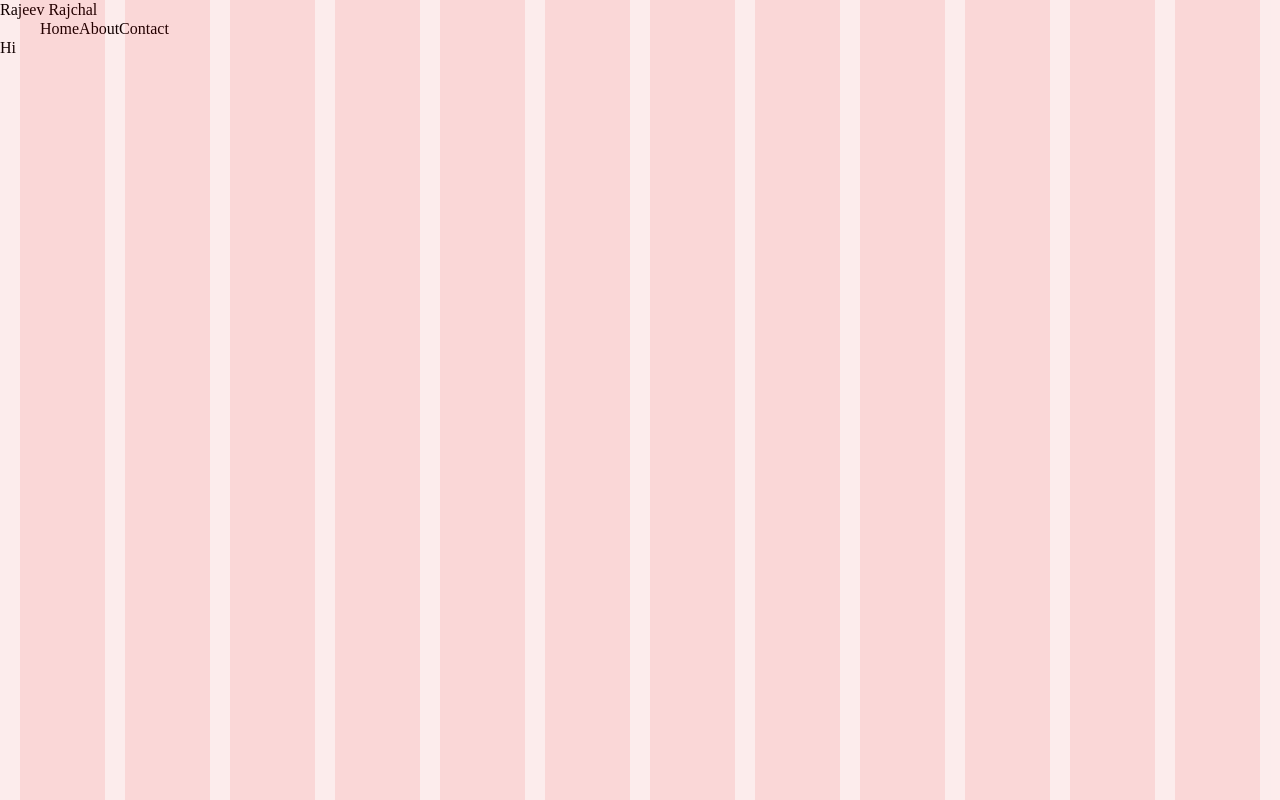
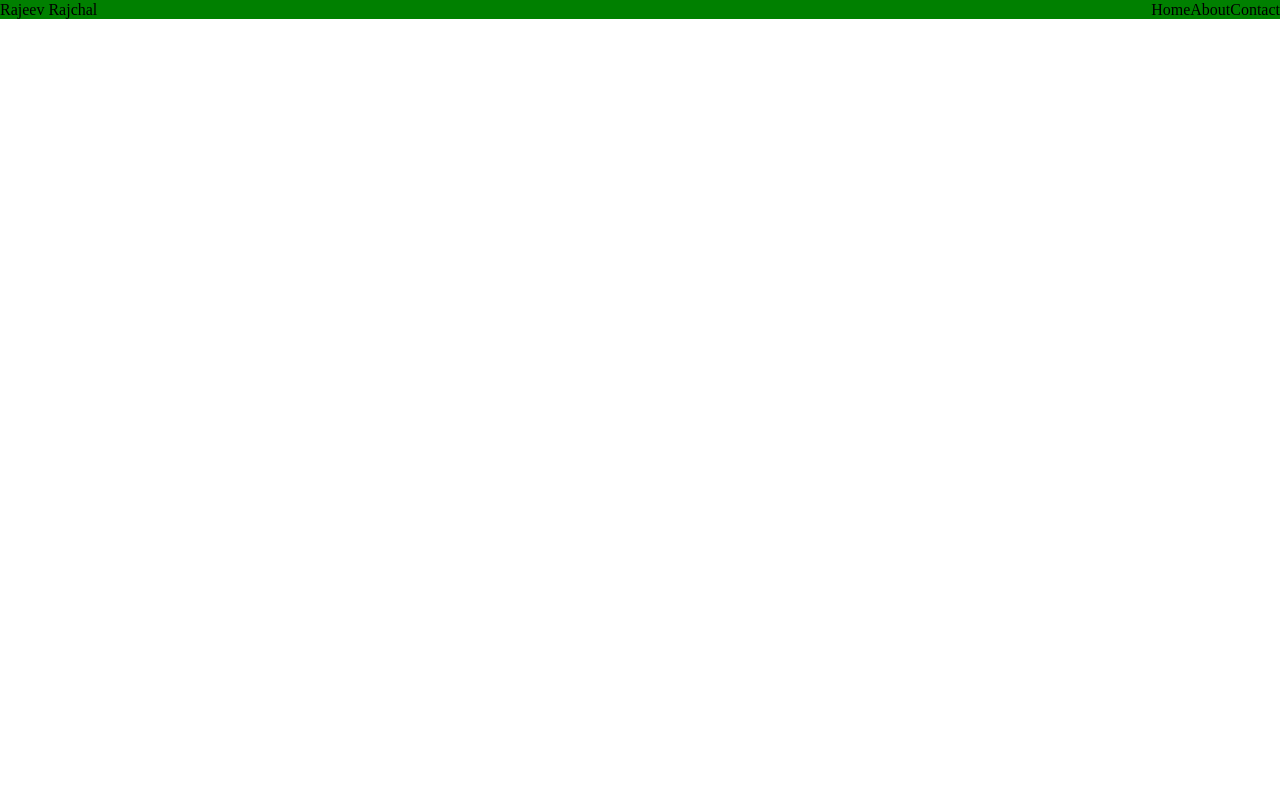
Before and after one commit to rajeevrajchal/rajeev-me, a SvelteKit app: page / in a window 1280 px wide. Shown: the top 800 px of the page. Built offline with nearby package versions, Linux system fonts and the light colour scheme.

Commit message:
updated root css

```diff
--- a/src/lib/shared/components/debug/layout.svelte
+++ b/src/lib/shared/components/debug/layout.svelte
@@ -65,10 +65,10 @@
 		height: 100%;
 		width: 100%;
 		margin: 0 auto;
-		background-color: rgba(222, 0, 0, 0.15);
+		background-color: rgba(255, 255, 255, 0.15);
 	}
 	.collumn {
-		background-color: rgba(222, 0, 0, 0.2);
+		background-color: rgba(255, 255, 255, 0.15);
 		height: 100%;
 	}
 </style>
--- a/src/lib/shared/components/navigation/app-bar.svelte
+++ b/src/lib/shared/components/navigation/app-bar.svelte
@@ -8,6 +8,20 @@
 </nav>
 
 <style>
+	nav {
+		position: fixed;
+		top: 0;
+		left: 0;
+		width: 100%;
+
+		padding-inline: calc(var(--layout-padding) * 1px);
+		background: green;
+
+		display: flex;
+		align-items: center;
+		justify-content: space-between;
+	}
+
 	ul {
 		display: flex;
 		align-items: center;
--- a/src/routes/+layout.svelte
+++ b/src/routes/+layout.svelte
@@ -2,7 +2,7 @@
 	import '@styles/css/reset.css';
 	import '@styles/css/global.css';
 	import type { Snippet } from 'svelte';
-	import { Layout } from '@shared';
+	import { AppBar, Layout } from '@shared';
 	import { Variables } from '@styles/variables';
 
 	let {
@@ -10,7 +10,7 @@
 	}: {
 		children: Snippet;
 	} = $props();
-	let showGrid: boolean = $state(true);
+	let showGrid: boolean = $state(false);
 
 	const layouts = [
 		{
@@ -44,11 +44,14 @@
 	{#if showGrid}
 		<Layout {layouts} />
 	{/if}
+	<AppBar />
 	{@render children()}
 </main>
 
 <style>
 	main {
 		position: relative;
+		width: 100vw;
+		background: blue;
 	}
 </style>
--- a/src/routes/+page.svelte
+++ b/src/routes/+page.svelte
@@ -1,8 +1,3 @@
-<script lang="ts">
-	import AppBar from '@shared/components/navigation/app-bar.svelte';
-</script>
-
 <section>
-	<AppBar />
 	<p>Hi</p>
 </section>
--- a/src/styles/css/global.css
+++ b/src/styles/css/global.css
@@ -1,13 +1,28 @@
-*,
-*::after,
-*::before {
+:root {
 	font-family: env(--font-root);
+
+	--layout-columns: env(--layout-mobile-columns);
+	--layout-gap: env(--layout-mobile-gap);
+	--layout-padding: env(--layout-mobile-padding);
+
+	@media (--large) {
+		--layout-columns: env(--layout-tablet-columns);
+		--layout-gap: env(--layout-tablet-gap);
+		--layout-padding: env(--layout-tablet-padding);
+	}
+
+	@media (--xlarge) {
+		--layout-columns: env(--layout-desktop-columns);
+		--layout-gap: env(--layout-desktop-gap);
+		--layout-padding: env(--layout-desktop-padding);
+	}
 }
 
-:root {
-	font-family: env(--font-root);
-	line-height: 1.5;
-
+html {
 	background: env(--color-background);
 	color: env(--color-white);
 }
+
+body {
+	font-family: env(--font-body);
+}
--- a/src/styles/css/reset.css
+++ b/src/styles/css/reset.css
@@ -6,8 +6,12 @@
   https://piccalil.li/blog/a-more-modern-css-reset/
 */
 
-* {
+*,
+*::before,
+*::after {
+	box-sizing: border-box;
 	margin: 0;
+	padding: 0;
 }
 
 body {
```
